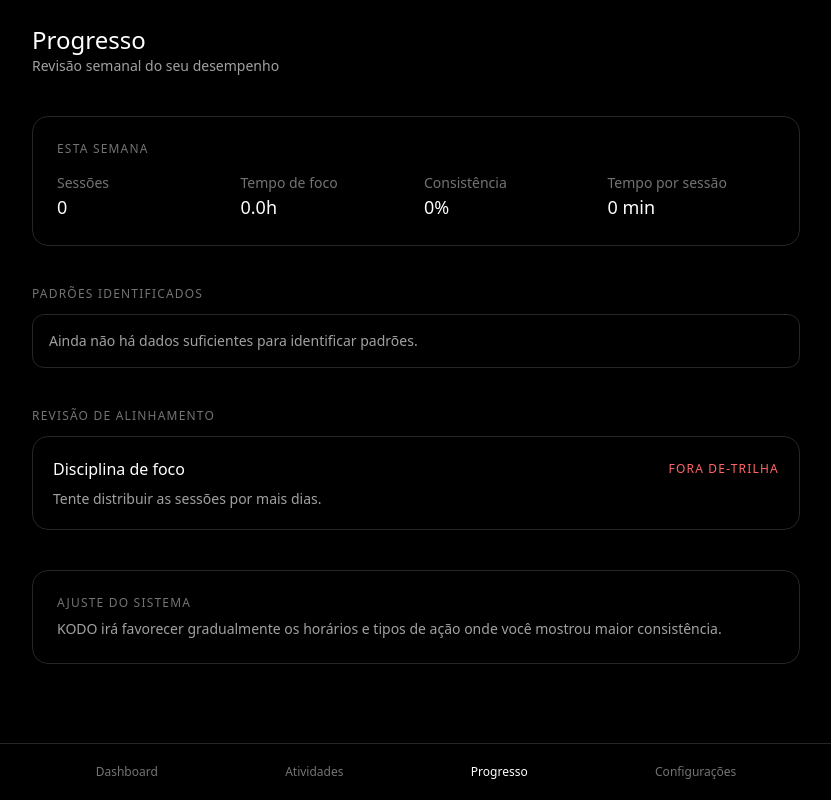
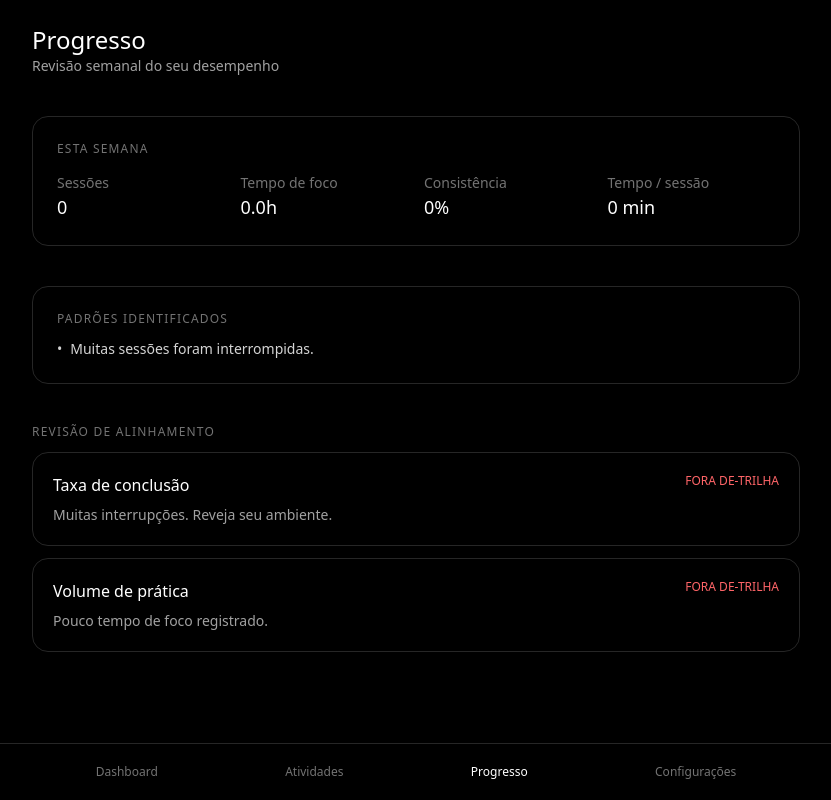
Before and after one commit to gabrielcaixeta01/kodo-app, a Next.js app: page /progress in a window 1280 px wide. Shown: the whole page, without its empty margins (224-1055 px from the left). Built offline with nearby package versions, Linux system fonts and the light colour scheme.

Commit message:
feat: CircularProgress adicionado

```diff
--- a/app/activities/page.tsx
+++ b/app/activities/page.tsx
@@ -12,7 +12,7 @@
 import { dateStringToTimestamp } from "@/lib/dateUtils";
 
 
-export default function StudiesPage() {
+export default function ActivitiesPage() {
   const { activities, addActivity, updateActivity, deleteActivity } =
     useActivities();
 
--- a/app/progress/page.tsx
+++ b/app/progress/page.tsx
@@ -9,8 +9,13 @@
   return Math.floor((end - start) / 60000);
 }
 
-export default function ReflectPage() {
-  const { history } = useSession();
+function getDayName(date: Date): string {
+  const days = ["Domingo", "Segunda", "Terça", "Quarta", "Quinta", "Sexta", "Sábado"];
+  return days[date.getDay()];
+}
+
+export default function ProgressPage() {
+  const { history, interrupted } = useSession();
   const [mounted, setMounted] = useState(false);
 
   useEffect(() => {
@@ -20,16 +25,17 @@
     return () => clearTimeout(timer);
   }, []);
 
-  // ---------- métricas reais ----------
+  /* ------------------ métricas ------------------ */
   const totalSessions = mounted ? history.length : 0;
+  const totalInterrupted = mounted ? interrupted.length : 0;
 
   const totalMinutes = mounted
-    ? history.reduce((sum, s) => {
-        return sum + minutesBetween(s.startedAt, s.endedAt);
-      }, 0)
+    ? history.reduce(
+        (sum, s) => sum + minutesBetween(s.startedAt, s.endedAt),
+        0
+      )
     : 0;
 
-  // dias únicos com sessão (consistência simples)
   const daysWithSessions = mounted
     ? new Set(
         history.map(s =>
@@ -43,39 +49,91 @@
     100
   );
 
-  // ---------- padrões simples ----------
+  const completionRate =
+    mounted && totalSessions + totalInterrupted > 0
+      ? Math.round(
+          (totalSessions /
+            (totalSessions + totalInterrupted)) *
+            100
+        )
+      : 0;
+
+  /* ------------------ padrões ------------------ */
   const morningSessions = mounted
     ? history.filter(s => {
-        const hour = new Date(s.startedAt).getHours();
-        return hour >= 6 && hour < 12;
+        const h = new Date(s.startedAt).getHours();
+        return h >= 6 && h < 12;
+      }).length
+    : 0;
+
+  const afternoonSessions = mounted
+    ? history.filter(s => {
+        const h = new Date(s.startedAt).getHours();
+        return h >= 12 && h < 18;
       }).length
     : 0;
 
   const nightSessions = mounted
     ? history.filter(s => {
-        const hour = new Date(s.startedAt).getHours();
-        return hour >= 18;
+        const h = new Date(s.startedAt).getHours();
+        return h >= 18;
       }).length
     : 0;
+
+  const weekdayDistribution = mounted
+    ? history.reduce((acc, s) => {
+        const day = getDayName(new Date(s.startedAt));
+        acc[day] = (acc[day] || 0) + 1;
+        return acc;
+      }, {} as Record<string, number>)
+    : {};
+
+  const mostProductiveDay =
+    mounted && Object.keys(weekdayDistribution).length
+      ? Object.keys(weekdayDistribution).reduce((a, b) =>
+          weekdayDistribution[a] >
+          weekdayDistribution[b]
+            ? a
+            : b
+        )
+      : null;
 
   const patterns: string[] = [];
 
   if (mounted) {
-    if (morningSessions > nightSessions) {
+    if (
+      morningSessions > afternoonSessions &&
+      morningSessions > nightSessions
+    ) {
       patterns.push(
-        "Você tende a focar mais pela manhã."
+        "Você tem melhor performance pela manhã."
       );
-    }
-
-    if (nightSessions > morningSessions) {
+    } else if (
+      afternoonSessions > morningSessions &&
+      afternoonSessions > nightSessions
+    ) {
+      patterns.push(
+        "Seu pico de produtividade é à tarde."
+      );
+    } else if (nightSessions > morningSessions) {
       patterns.push(
         "Você tende a focar mais à noite."
       );
     }
 
-    if (totalMinutes > 300) {
+    if (completionRate >= 80) {
       patterns.push(
-        "Seu tempo total de foco aumentou esta semana."
+        "Excelente taxa de conclusão das sessões."
+      );
+    } else if (completionRate < 50) {
+      patterns.push(
+        "Muitas sessões foram interrompidas."
+      );
+    }
+
+    if (mostProductiveDay) {
+      patterns.push(
+        `${mostProductiveDay} foi seu dia mais produtivo.`
       );
     }
 
@@ -86,33 +144,52 @@
     }
   }
 
-  // ---------- alinhamento simples ----------
+  /* ------------------ alinhamento ------------------ */
   const alignment: {
     area: string;
     status: AlignmentStatus;
     note: string;
   }[] = [
     {
-      area: "Disciplina de foco",
+      area: "Taxa de conclusão",
       status:
-        consistency >= 60
+        completionRate >= 80
           ? "bom"
-          : consistency >= 30
+          : completionRate >= 60
           ? "aviso"
           : "fora-de-trilha",
       note:
-        consistency >= 60
-          ? "Você manteve um ritmo de estudo consistente."
-          : "Tente distribuir as sessões por mais dias.",
+        completionRate >= 80
+          ? "Você raramente interrompe sessões."
+          : completionRate >= 60
+          ? "Algumas sessões foram interrompidas."
+          : "Muitas interrupções. Reveja seu ambiente.",
+    },
+    {
+      area: "Volume de prática",
+      status:
+        totalMinutes >= 300
+          ? "bom"
+          : totalMinutes >= 120
+          ? "aviso"
+          : "fora-de-trilha",
+      note:
+        totalMinutes >= 300
+          ? "Boa carga semanal de foco."
+          : totalMinutes >= 120
+          ? "Carga moderada de foco."
+          : "Pouco tempo de foco registrado.",
     },
   ];
 
+  /* ------------------ UI ------------------ */
   return (
     <main className="min-h-screen bg-black text-white p-6">
       <div className="max-w-3xl mx-auto space-y-10">
-        {/* Header */}
         <header>
-          <h1 className="text-2xl font-medium">Progresso</h1>
+          <h1 className="text-2xl font-medium">
+            Progresso
+          </h1>
           <p className="text-sm text-neutral-400">
             Revisão semanal do seu desempenho
           </p>
@@ -125,50 +202,42 @@
           </h2>
 
           <div className="grid grid-cols-2 md:grid-cols-4 gap-4 text-sm">
-            <div>
-              <p className="text-neutral-500">Sessões</p>
-              <p className="text-lg">{totalSessions}</p>
-            </div>
-
-            <div>
-              <p className="text-neutral-500">Tempo de foco</p>
-              <p className="text-lg">
-                {(totalMinutes / 60).toFixed(1)}h
-              </p>
-            </div>
-
-            <div>
-              <p className="text-neutral-500">Consistência</p>
-              <p className="text-lg">{consistency}%</p>
-            </div>
-
-            <div>
-              <p className="text-neutral-500">Tempo por sessão</p>
-              <p className="text-lg">
-                {totalSessions
+            <Stat label="Sessões" value={totalSessions} />
+            <Stat
+              label="Tempo de foco"
+              value={`${(totalMinutes / 60).toFixed(1)}h`}
+            />
+            <Stat
+              label="Consistência"
+              value={`${consistency}%`}
+            />
+            <Stat
+              label="Tempo / sessão"
+              value={`${
+                totalSessions
                   ? Math.round(
                       totalMinutes / totalSessions
                     )
-                  : 0}{" "}
-                min
-              </p>
-            </div>
+                  : 0
+              } min`}
+            />
           </div>
         </section>
 
         {/* Patterns */}
-        <section className="space-y-3">
-          <h2 className="text-xs uppercase tracking-widest text-neutral-500">
+        <section className="rounded-2xl border border-neutral-800 p-6">
+          <h2 className="text-xs uppercase tracking-widest text-neutral-500 mb-3">
             Padrões identificados
           </h2>
 
-          <ul className="space-y-2 text-sm text-neutral-400">
+          <ul className="space-y-2">
             {patterns.map((p, i) => (
               <li
                 key={i}
-                className="rounded-xl border border-neutral-800 p-4"
+                className="text-sm text-neutral-300 flex gap-2"
               >
-                {p}
+                <span>•</span>
+                <span>{p}</span>
               </li>
             ))}
           </ul>
@@ -185,10 +254,12 @@
               key={item.area}
               className="rounded-2xl border border-neutral-800 p-5"
             >
-              <div className="flex items-center justify-between">
-                <p className="font-medium">{item.area}</p>
+              <div className="flex justify-between">
+                <p className="font-medium">
+                  {item.area}
+                </p>
                 <span
-                  className={`text-xs uppercase tracking-widest ${
+                  className={`text-xs uppercase ${
                     item.status === "bom"
                       ? "text-green-400"
                       : item.status === "aviso"
@@ -199,26 +270,29 @@
                   {item.status.replace("-", " ")}
                 </span>
               </div>
-
               <p className="mt-2 text-sm text-neutral-400">
                 {item.note}
               </p>
             </div>
           ))}
         </section>
-
-        {/* System adjustment (informativo) */}
-        <section className="rounded-2xl border border-neutral-800 p-6">
-          <h2 className="text-xs uppercase tracking-widest text-neutral-500 mb-2">
-            Ajuste do sistema
-          </h2>
-
-          <p className="text-sm text-neutral-400">
-            KODO irá favorecer gradualmente os horários e tipos de ação
-            onde você mostrou maior consistência.
-          </p>
-        </section>
       </div>
     </main>
   );
 }
+
+/* ---------- helper ---------- */
+function Stat({
+  label,
+  value,
+}: {
+  label: string;
+  value: React.ReactNode;
+}) {
+  return (
+    <div>
+      <p className="text-neutral-500">{label}</p>
+      <p className="text-lg font-medium">{value}</p>
+    </div>
+  );
+}
--- a/app/session/page.tsx
+++ b/app/session/page.tsx
@@ -1,6 +1,7 @@
 "use client";
 
 import { useSession } from "@/contexts/SessionContext";
+import { CircularProgress } from "@/components/ui/CircularProgress";
 import { useRouter } from "next/navigation";
 import { useEffect, useState } from "react";
 
@@ -8,7 +9,8 @@
   const { session, endSession, interruptSession } = useSession();
   const router = useRouter();
   const [mounted, setMounted] = useState(false);
-  const [elapsedMinutes, setElapsedMinutes] = useState(0);
+  const [elapsedMs, setElapsedMs] = useState(0);
+  const expectedMinutes = 60; // duração alvo da sessão
 
   // Redireciona se não houver sessão (após montagem)
   useEffect(() => {
@@ -28,18 +30,18 @@
     }
   }, [mounted, session, router]);
 
-  // controla o tempo
+  // controla o tempo (atualiza a cada segundo para progresso suave)
   useEffect(() => {
     if (!mounted || !session) return;
 
     function updateTime() {
       if (!session) return;
       const diff = Date.now() - session.startedAt;
-      setElapsedMinutes(Math.floor(diff / 60000));
+      setElapsedMs(diff);
     }
 
     updateTime();
-    const interval = setInterval(updateTime, 60000);
+    const interval = setInterval(updateTime, 1000);
     return () => clearInterval(interval);
   }, [mounted, session]);
 
@@ -63,9 +65,24 @@
           </p>
         </div>
 
-        <p className="text-sm text-neutral-500">
-          Tempo decorrido: {elapsedMinutes} min
-        </p>
+        <div className="grid gap-4 md:grid-cols-2 items-center">
+          <div className="flex items-center justify-center py-2">
+            <CircularProgress
+              value={Math.min(100, (elapsedMs / (expectedMinutes * 60000)) * 100)}
+              label={`meta: ${expectedMinutes} min`}
+            />
+          </div>
+
+          <div className="space-y-1">
+            <p className="text-sm text-neutral-400">Tempo</p>
+            <p className="text-lg font-medium">
+              {Math.floor(elapsedMs / 60000)} min
+            </p>
+            <p className="text-xs text-neutral-500">
+              {Math.floor((elapsedMs % 60000) / 1000)}s
+            </p>
+          </div>
+        </div>
 
         <div className="space-y-3">
           <button
--- a/app/settings/page.tsx
+++ b/app/settings/page.tsx
@@ -4,12 +4,20 @@
 
 import { useState } from "react";
 import { DailyTimeSlider } from "@/components/ui/DailyTimeSlider";
+import { useSession } from "@/contexts/SessionContext";
 
 type EnergyLevel = "baixa" | "média" | "alta";
 
 export default function SettingsPage() {
+  const { resetWeeklyProgress } = useSession();
   const [energy, setEnergy] = useState<EnergyLevel>("média");
   const [dailyTime, setDailyTime] = useState(120); // minutes
+
+  const handleResetProgress = () => {
+    if (confirm("Tem certeza que deseja resetar o progresso semanal? Esta ação não pode ser desfeita.")) {
+      resetWeeklyProgress();
+    }
+  };
 
   return (
     <main className="min-h-screen bg-black text-white p-6 pb-16">
@@ -63,7 +71,7 @@
         </section>
 
         {/* System */}
-        <section className="rounded-2xl border border-neutral-800 p-6 space-y-4">
+        <section className="rounded-2xl border border-neutral-800 p-6 space-y-6">
           <h2 className="text-xs uppercase tracking-widest text-neutral-500">
             Sistema
           </h2>
@@ -71,16 +79,14 @@
           <div className="space-y-4">
             <div className="space-y-2">
               <p className="text-sm text-neutral-400">Resetar o progresso semanal</p>
-              <button className="w-full rounded-lg border border-neutral-700 px-4 py-2.5 text-sm text-neutral-400 hover:text-white hover:border-neutral-600 hover:bg-white/5 transition">
+              <button
+                onClick={handleResetProgress}
+                className="w-full rounded-lg border border-neutral-700 px-4 py-2.5 text-sm text-neutral-400 hover:text-white hover:border-neutral-600 hover:bg-white/5 transition"
+              >
                 Resetar
               </button>
             </div>
-            <div className="space-y-2">
-              <p className="text-sm text-neutral-400">Apagar todos os dados locais</p>
-              <button className="w-full rounded-lg border border-red-500/30 px-4 py-2.5 text-sm text-red-400 hover:text-red-300 hover:border-red-500/50 hover:bg-red-950/20 transition">
-                Apagar
-              </button>
-            </div>
+
           </div>
         </section>
       </div>
--- a/components/layout/FooterNav.tsx
+++ b/components/layout/FooterNav.tsx
@@ -14,7 +14,7 @@
   const pathname = usePathname();
 
   return (
-    <nav className="fixed bottom-0 left-0 right-0 border-t border-neutral-800 bg-black/80 backdrop-blur">
+    <nav className="fixed z-10 bottom-0 left-0 right-0 border-t border-neutral-800 bg-black/80 backdrop-blur">
       <div className="mx-auto max-w-3xl flex justify-around py-5">
         {navItems.map(item => {
           const isActive = pathname === item.href;
--- /dev/null
+++ b/components/ui/CircularProgress.tsx
@@ -0,0 +1,73 @@
+"use client";
+
+import React from "react";
+
+type CircularProgressProps = {
+  value: number; // 0-100
+  size?: number; // px
+  strokeWidth?: number; // px
+  trackColor?: string;
+  progressColor?: string;
+  label?: string;
+};
+
+export function CircularProgress({
+  value,
+  size = 160,
+  strokeWidth = 10,
+  trackColor = "#262626", // neutral-800
+  progressColor = "#ffffff",
+  label,
+}: CircularProgressProps) {
+  const clamped = Math.max(0, Math.min(100, value));
+  const radius = (size - strokeWidth) / 2;
+  const circumference = 2 * Math.PI * radius;
+  const offset = circumference - (clamped / 100) * circumference;
+
+  return (
+    <div
+      className="relative flex items-center justify-center"
+      style={{ width: size, height: size }}
+    >
+      <svg
+        width={size}
+        height={size}
+        className="rotate-[-90deg]"
+        style={{ filter: "drop-shadow(0 2px 8px rgba(0,0,0,0.3))" }}
+      >
+        {/* Track */}
+        <circle
+          cx={size / 2}
+          cy={size / 2}
+          r={radius}
+          stroke={trackColor}
+          strokeWidth={strokeWidth}
+          fill="none"
+        />
+
+        {/* Progress */}
+        <circle
+          cx={size / 2}
+          cy={size / 2}
+          r={radius}
+          stroke={progressColor}
+          strokeWidth={strokeWidth}
+          fill="none"
+          strokeDasharray={circumference}
+          strokeDashoffset={offset}
+          strokeLinecap="round"
+          className="transition-all duration-300"
+        />
+      </svg>
+
+      <div className="absolute inset-0 flex items-center justify-center rotate-[0deg]">
+        <div className="text-center">
+          <div className="text-2xl font-medium text-white">{Math.round(clamped)}%</div>
+          {label && (
+            <div className="text-xs text-neutral-400 mt-1">{label}</div>
+          )}
+        </div>
+      </div>
+    </div>
+  );
+}
--- a/contexts/SessionContext.tsx
+++ b/contexts/SessionContext.tsx
@@ -46,6 +46,7 @@
   endSession: () => void;
   interruptSession: () => void;
   resumeSession: (interruptedSessionId: string) => void;
+  resetWeeklyProgress: () => void;
 };
 
 /* =====================
@@ -195,6 +196,13 @@
     setSession(resumedSession);
   }, [interrupted]);
 
+  const resetWeeklyProgress = useCallback(() => {
+    // Limpa histórico e sessões interrompidas
+    setHistory([]);
+    setInterrupted([]);
+    // Mantém a sessão ativa se existir
+  }, []);
+
   const value = useMemo(
     () => ({
       session,
@@ -204,8 +212,9 @@
       endSession,
       interruptSession,
       resumeSession,
+      resetWeeklyProgress,
     }),
-    [session, history, interrupted, startSession, endSession, interruptSession, resumeSession]
+    [session, history, interrupted, startSession, endSession, interruptSession, resumeSession, resetWeeklyProgress]
   );
 
   return (
```
